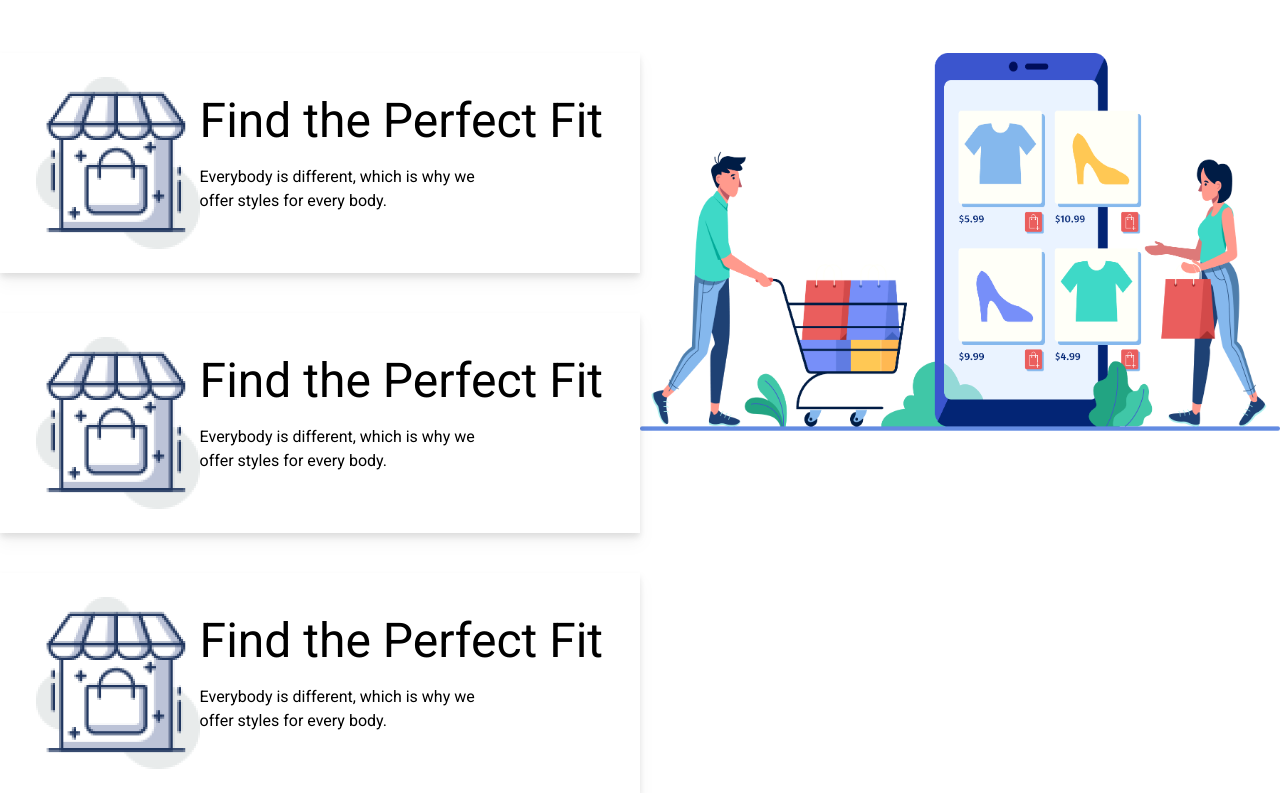
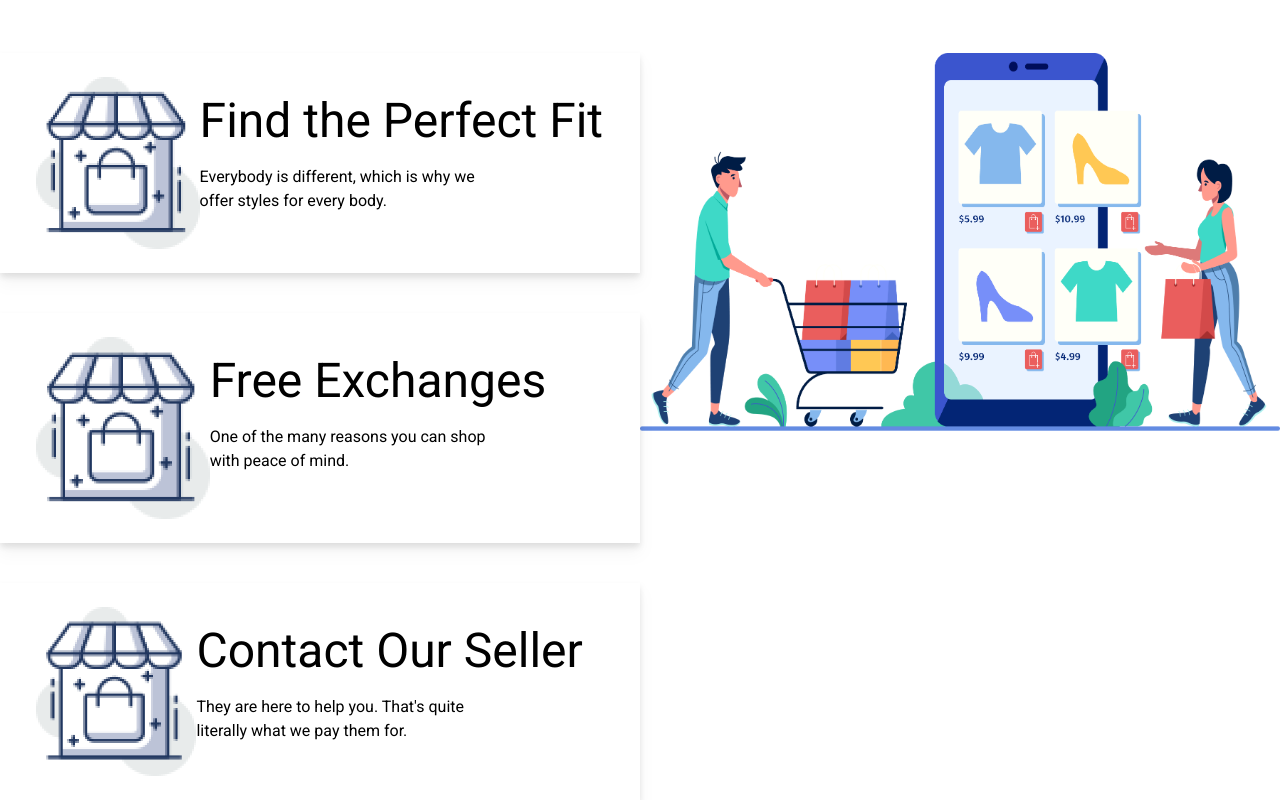
Before and after one commit to faraazhossainimran/fashion-website, a plain HTML site: page index.html in a window 1280 px wide. Shown: the part 2658-3458 px from the top of the page. Drawn offline with nearby package versions, Linux system fonts and the light colour scheme.

Commit message:
text updated

```diff
--- a/index.html
+++ b/index.html
@@ -207,9 +207,9 @@
                         <img class="img-size" src="icons/house.png">
                        </div>
                        <div class="">
-                        <h4 class="text-5xl font-roboto py-5">Find the Perfect Fit</h4>
-                        <p class="font-roboto pr-28">Everybody is different, which is why we
-                            offer styles for every body.</p>
+                        <h4 class="text-5xl font-roboto py-5">Free Exchanges</h4>
+                        <p class="font-roboto pr-28">One of the many reasons you can shop
+                            with peace of mind.</p>
                        </div>
                     </div>
 
@@ -220,9 +220,9 @@
                         <img class="img-size" src="icons/house.png">
                        </div>
                        <div class="">
-                        <h4 class="text-5xl font-roboto py-5">Find the Perfect Fit</h4>
-                        <p class="font-roboto pr-28">Everybody is different, which is why we
-                            offer styles for every body.</p>
+                        <h4 class="text-5xl font-roboto py-5">Contact Our Seller</h4>
+                        <p class="font-roboto pr-28">They are here to help you. That's quite
+                            literally what we pay them for.</p>
                        </div>
                     </div>
                 </div>
```
